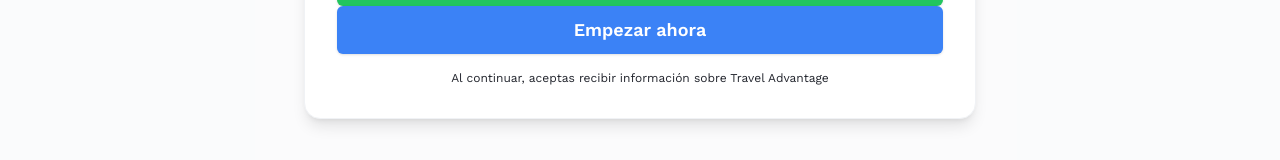
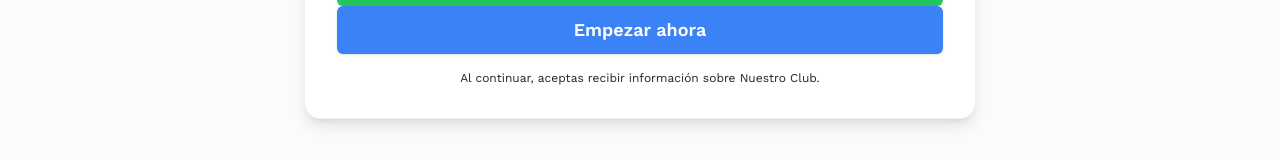
Before and after one commit to Jclmaximo/sg-d27a7d47-40b9-4812-be21-978d412c10af-1776524557, a Next.js app: page / in a window 1280 px wide. Shown: the part 4641-4801 px from the top of the page. Built offline with nearby package versions, Linux system fonts and the light colour scheme.

Commit message:
Update src/components/FunnelForm.tsx

```diff
--- a/src/components/FunnelForm.tsx
+++ b/src/components/FunnelForm.tsx
@@ -109,8 +109,8 @@ export function FunnelForm() {
         Empezar ahora
       </Button>
 
-      <p className="text-xs text-center text-muted-foreground mt-4">
-        Al continuar, aceptas recibir información sobre Travel Advantage
+      <p className="text-xs text-center text-muted-foreground mt-4">Al continuar, aceptas recibir información sobre Nuestro Club.
+
       </p>
     </form>);
 
```
